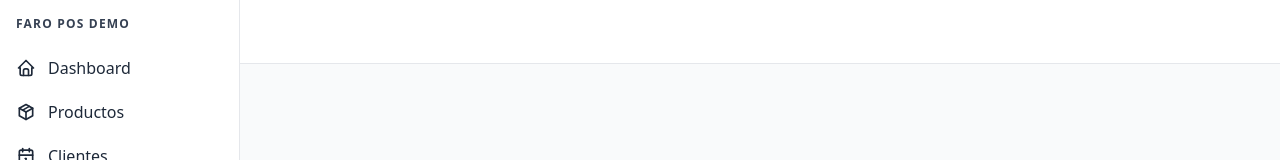
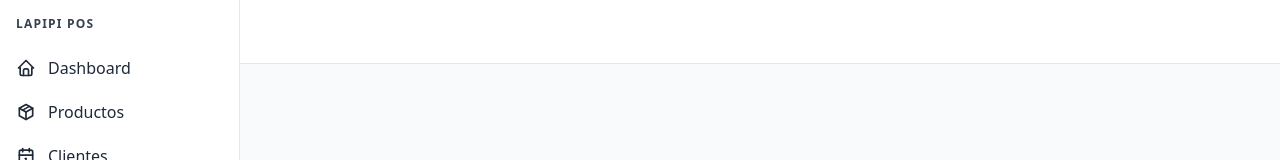
Before and after one commit to farosystems/wafeland-pos, a Next.js app: page / in a window 1280 px wide. Shown: the top 160 px of the page. Built offline with nearby package versions, Linux system fonts and the light colour scheme; no server answers.

Commit message:
Fixing de error de deploy 12

```diff
--- a/src/components/app-sidebar.tsx
+++ b/src/components/app-sidebar.tsx
@@ -57,7 +57,7 @@ export function AppSidebar() {
   return (
     <aside className="flex flex-col h-full w-60 bg-white border-r">
       <div className="px-4 py-4 text-xs font-bold tracking-widest text-gray-700">
-        FARO POS DEMO
+        LAPIPI POS
       </div>
       <nav className="flex-1">
         <ul className="flex flex-col gap-1">
```
